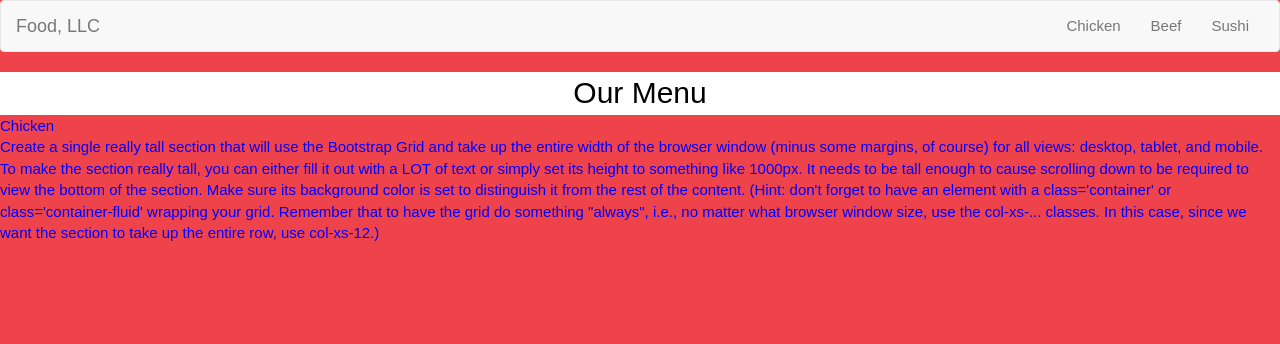
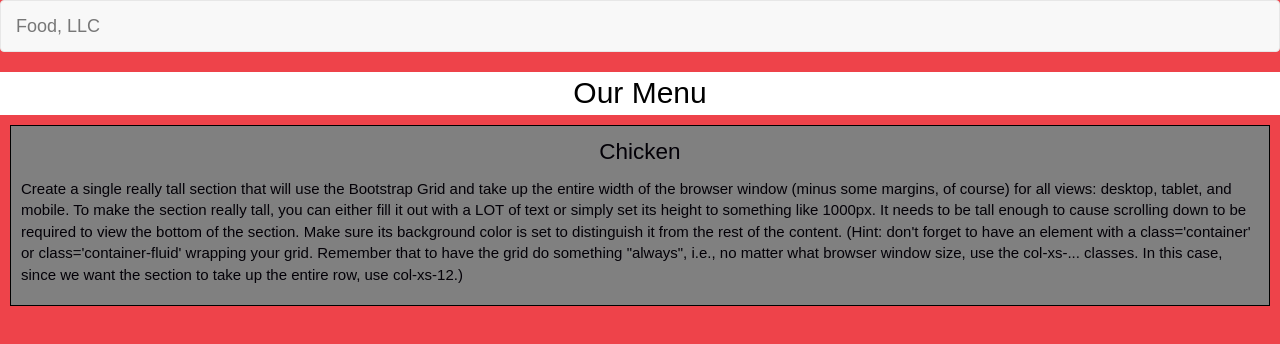
Before and after one commit to DgrinderHZ/Coding-Assignment, a plain HTML site: page module3_solution/index.html in a window 1280 px wide. Drawn offline with nearby package versions, Linux system fonts and the light colour scheme; a script that the page names is missing.

Commit message:
Refining

```diff
--- a/module3_solution/css/styles.css
+++ b/module3_solution/css/styles.css
@@ -1,6 +1,6 @@
 body {
 	font-family: Arial;
-	color: #0000fe;
+	color: #030007;
 	background-color: #EE434A;
 	font-size: 15px;
 }
@@ -9,3 +9,15 @@ body {
 	font-size: 2em;
 	color: black;
 }
+
+.content {
+	background-color: gray;
+	padding: 10px;
+	margin: 10px;
+	border: 1px solid black;
+}
+
+.title1 {
+	font-size: 1.5em;
+	margin-bottom: 10px;
+}
--- a/module3_solution/index.html
+++ b/module3_solution/index.html
@@ -24,17 +24,16 @@
       <a class="navbar-brand" href="index.html">Food, LLC</a>
     </div>
 
-    <!-- Collect the nav links, forms, and other content for toggling -->
-    <div class="collapse navbar-collapse " id="bs-example-navbar-collapse-1">
+    <div class="collapse navbar-collapse" id="collapsable-nav">
       <ul id="nav-list" class="nav navbar-nav navbar-right">
             <li>
-              <a>Chicken</a>
+              <a href="#" class="visible-xs">Chicken</a>
             </li>
             <li>
-              <a href="#">Beef</a>
+              <a href="#" class="visible-xs">Beef</a>
             </li>
             <li>
-              <a href="#">Sushi</a>
+              <a href="#" class="visible-xs">Sushi</a>
             </li>
           </ul><!-- #nav-list -->
 
@@ -46,9 +45,10 @@
   	Our Menu
   </div>
 
-  <section>
-  	<div>Chicken</div>
-  	<p>Create a single really tall section that will use the Bootstrap Grid and take up the entire width of the browser window (minus some margins, of course) for all views: desktop, tablet, and mobile. To make the section really tall, you can either fill it out with a LOT of text or simply set its height to something like 1000px. It needs to be tall enough to cause scrolling down to be required to view the bottom of the section. Make sure its background color is set to distinguish it from the rest of the content. (Hint: don't forget to have an element with a class='container' or class='container-fluid' wrapping your grid. Remember that to have the grid do something "always", i.e., no matter what browser window size, use the col-xs-... classes. In this case, since we want the section to take up the entire row, use col-xs-12.)</p>
+  <section class="content container-fluid">
+  	<div class="title1 text-center">Chicken</div>
+  	<p>Create a single really tall section that will use the Bootstrap Grid and take up the entire width of the browser window (minus some margins, of course) for all views: desktop, tablet, and mobile. To make the section really tall, you can either fill it out with a LOT of text or simply set its height to something like 1000px. It needs to be tall enough to cause scrolling down to be required to view the bottom of the section. Make sure its background color is set to distinguish it from the rest of the content. (Hint: don't forget to have an element with a class='container' or class='container-fluid' wrapping your grid. Remember that to have the grid do something "always", i.e., no matter what browser window size, use the col-xs-... classes. In this case, since we want the section to take up the entire row, use col-xs-12.)
+    </p>
   </section>
 
   </header>
```
